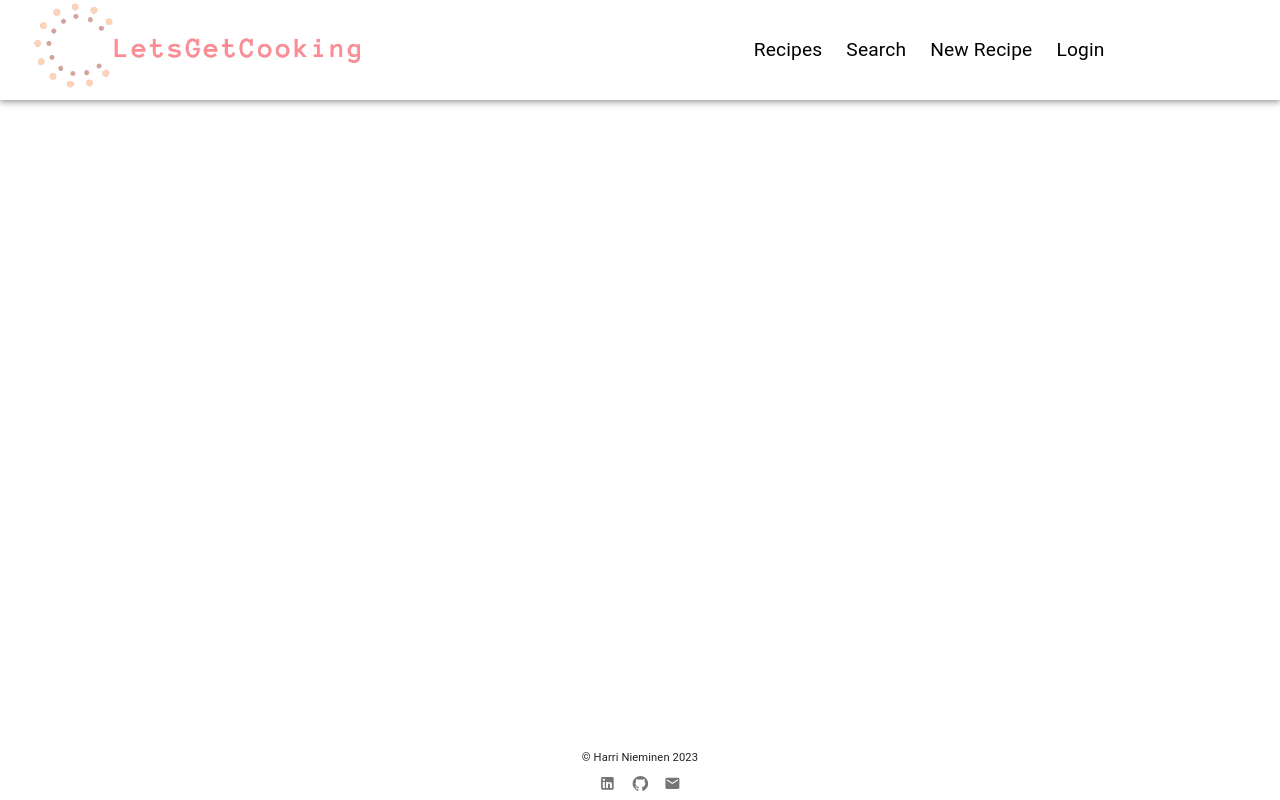
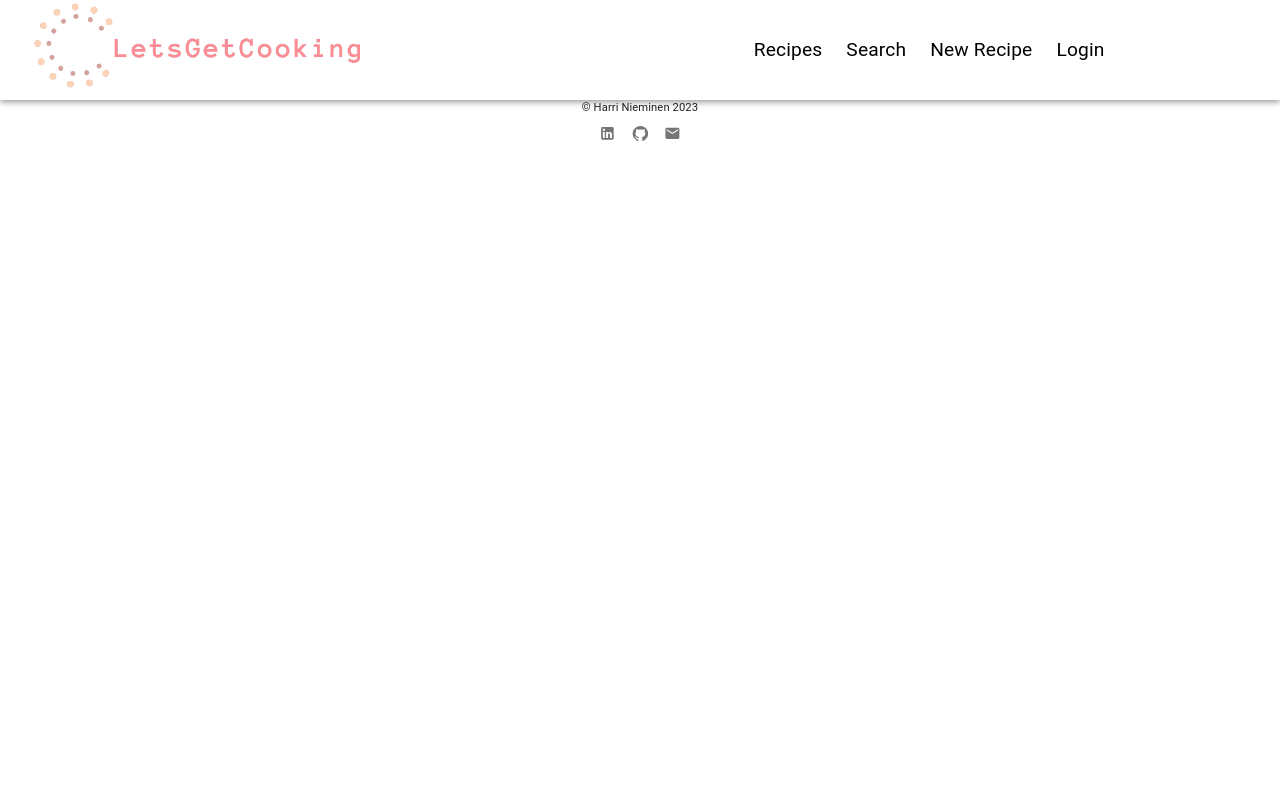
Before and after one commit to niemha3/recipe-app-frontend, a React (Create React App) app: page /login in a window 1280 px wide. Built offline with nearby package versions, Linux system fonts and the light colour scheme.

Commit message:
Solve footer position problem

```diff
--- a/src/App.js
+++ b/src/App.js
@@ -18,7 +18,7 @@ const App = () => {
 
 
   return (
-    <div>
+    <>
       <CssBaseline />
       <Navbar />
       <BrowserRouter>
@@ -38,7 +38,7 @@ const App = () => {
       </BrowserRouter>
       <Footer />
 
-    </div>
+    </>
   )
 }
 
--- a/src/components/Footer.js
+++ b/src/components/Footer.js
@@ -8,7 +8,7 @@ const Footer = () => (
 
 
 
-<div style={{position:'absolute', bottom:0, width:'100%', textAlign:'center'}}>
+<Box style={{mt:'auto', width:'100%', textAlign:'center'}}>
 
         <Typography sx={{textAlign:'center', fontSize:'0.7em'}}>© Harri Nieminen 2023</Typography>
         <Box container sx={{display:'flex', justifyContent:'center', flexDirection:'row'}}>
@@ -26,7 +26,7 @@ const Footer = () => (
 
 
     </Box>
-    </div>
+    </Box>
 )
 
 export default Footer
```
